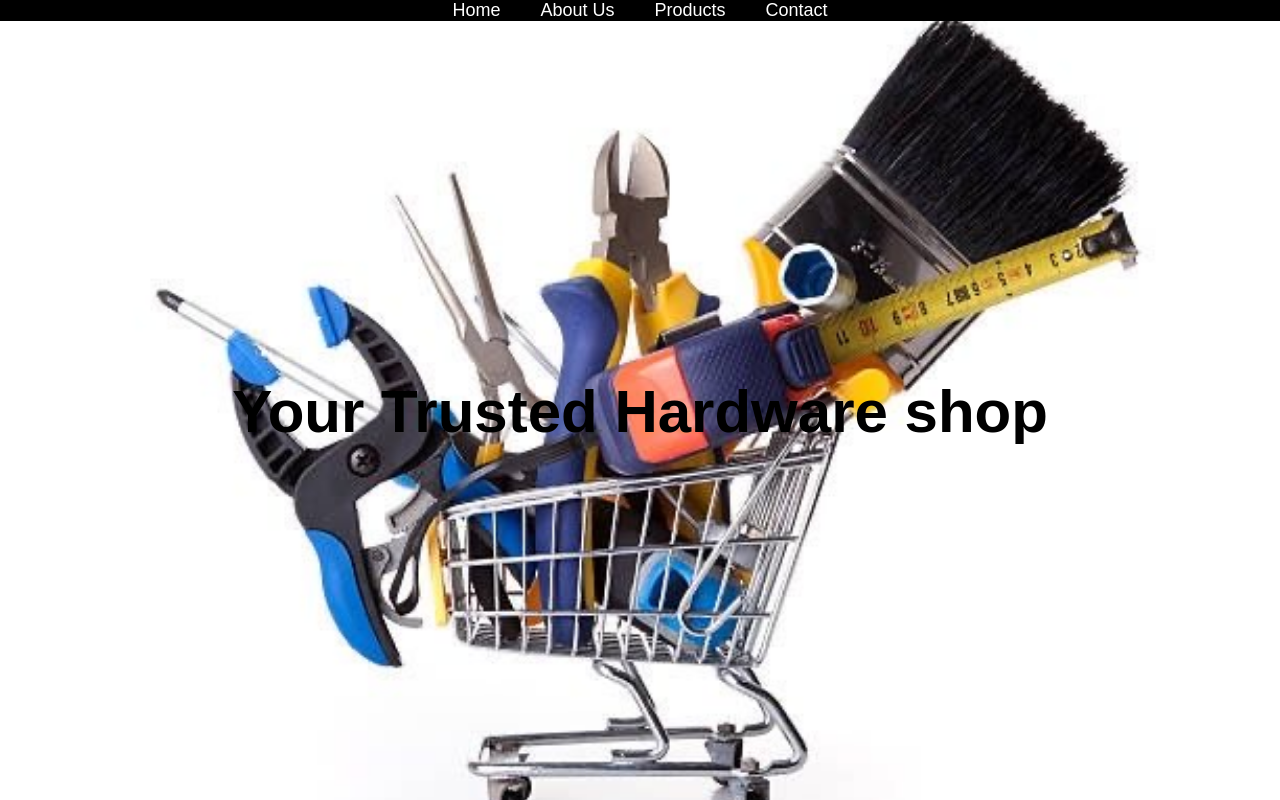
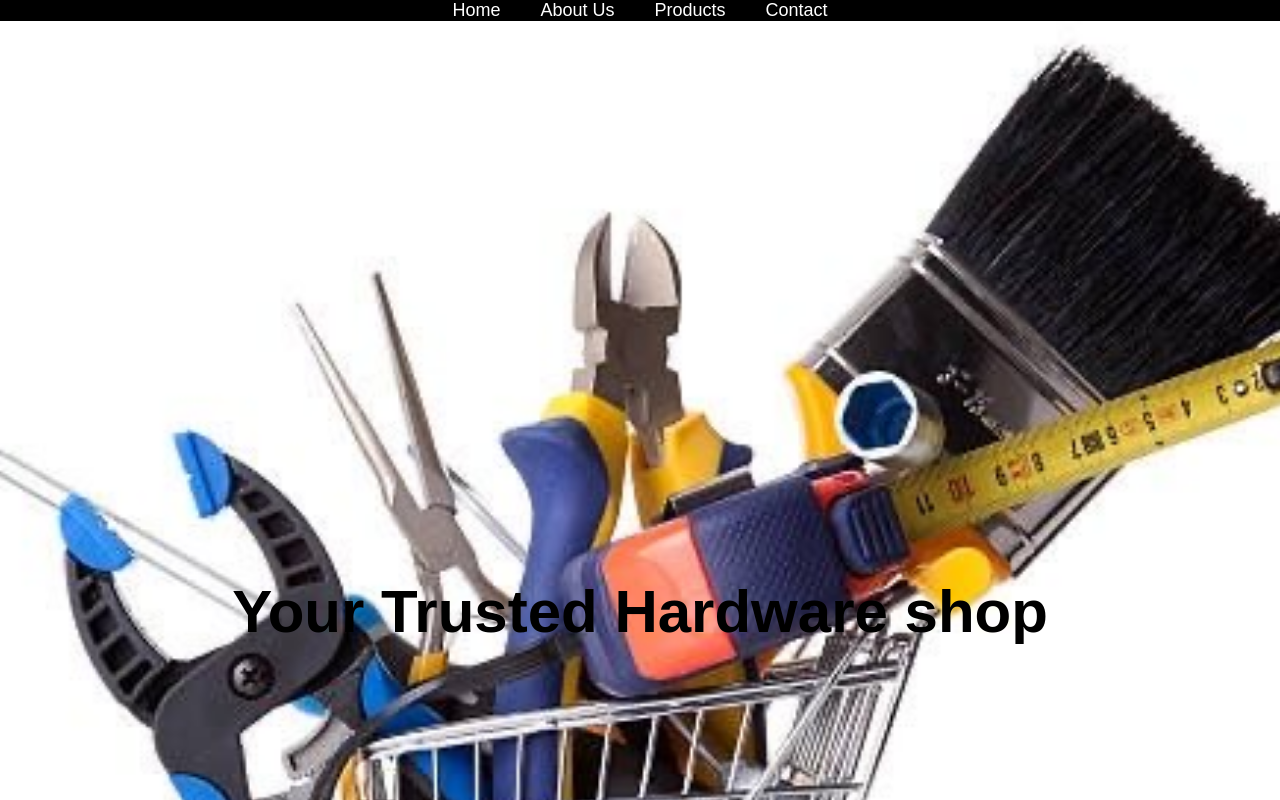
Before and after one commit to najmajinow/masi-hardware, a plain HTML site: page index.html in a window 1280 px wide. Shown: the top 800 px of the page. Drawn offline with Linux system fonts and the light colour scheme.

Commit message:
Add files via upload

```diff
--- a/style.css
+++ b/style.css
@@ -48,7 +48,7 @@ nav ul li a {
 /* Hero Section with Image */
 .hero {
     position: relative;
-    height: 100vh; /* Make the section fill the entire screen */
+    height: 150vh; /* Make the section fill the entire screen */
     display: flex;
     justify-content: center;
     align-items: center;
```
